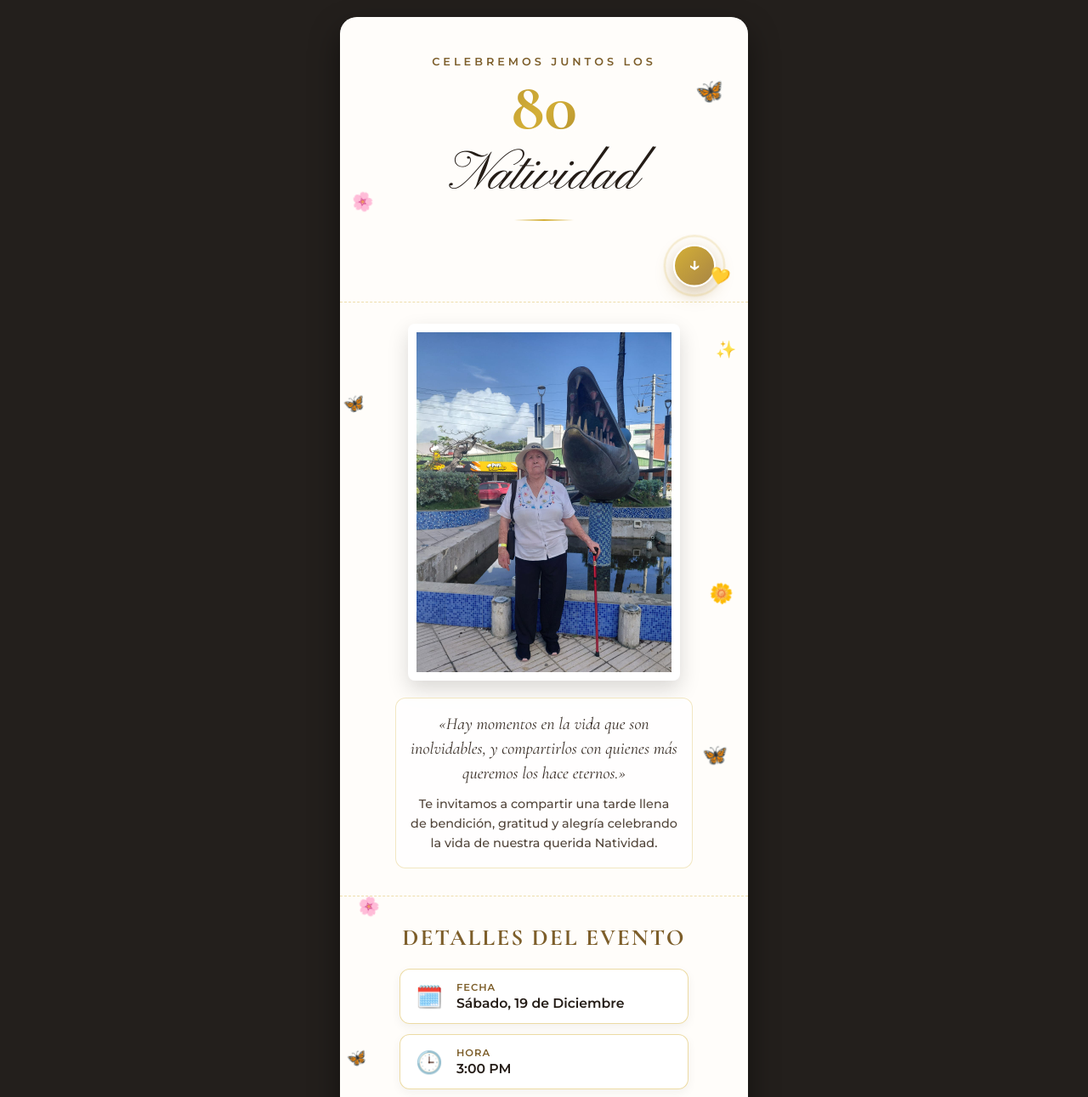
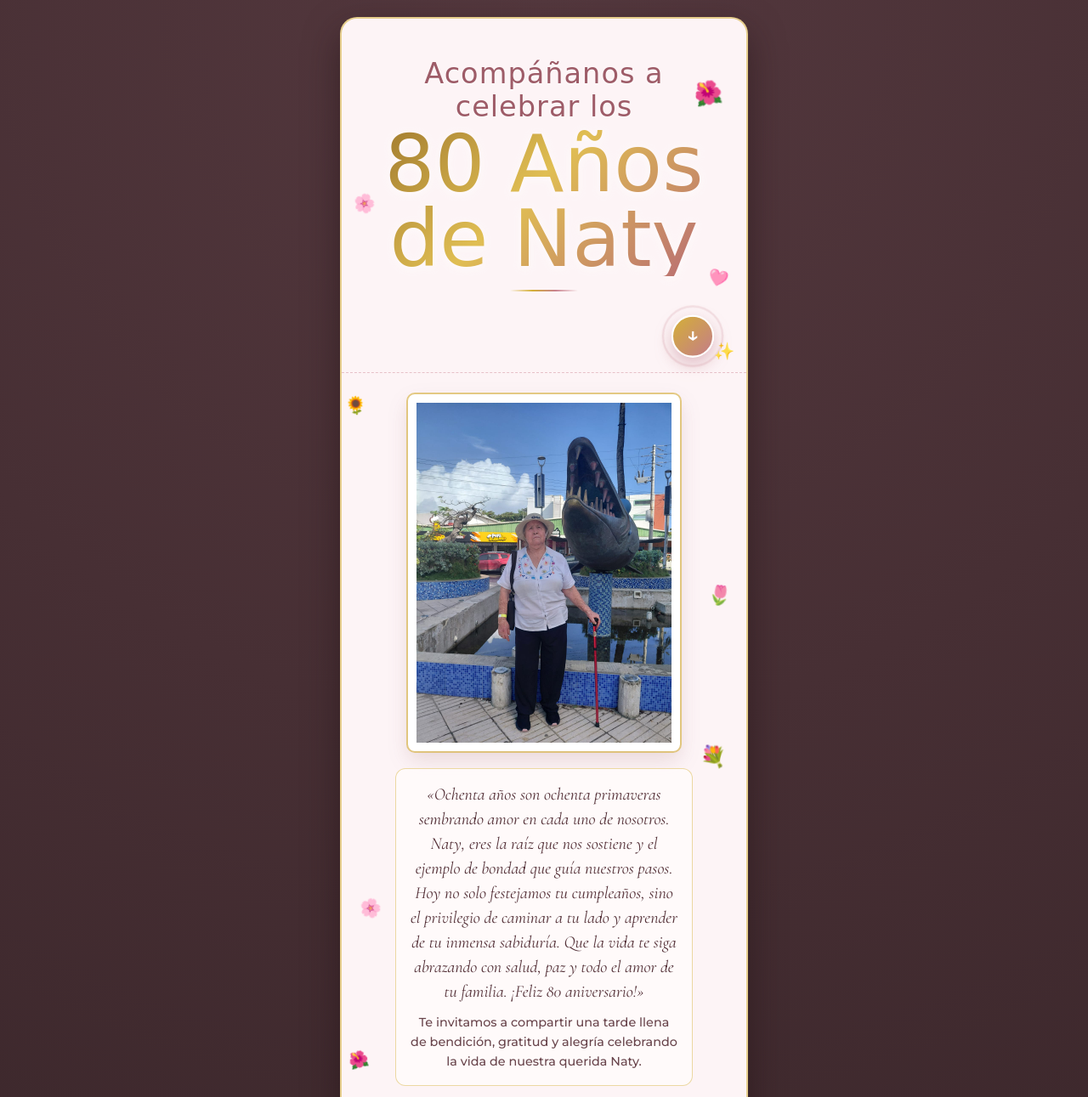
Before and after one commit to fredyvargas4511-max/invitacion, a plain HTML site: page index.html in a window 1280 px wide. Shown: the top 1291 px of the page at 85% size. Drawn offline with nearby package versions, Linux system fonts and the light colour scheme; a web font is replaced by a local one.

Commit message:
cambio de color, iconos, leyenda

```diff
--- a/index.html
+++ b/index.html
@@ -5,13 +5,15 @@
   <meta name="viewport" content="width=device-width, initial-scale=1.0">
   <title>Celebración 80 Años - Natividad</title>
 
+  <!-- Metadatos para vista previa en WhatsApp -->
   <meta property="og:title" content="¡Estás invitado a celebrar los 80 años de Natividad!">
   <meta property="og:description" content="19 de Diciembre - 3:00 PM. Acompáñanos a celebrar esta fecha tan especial.">
   <meta property="og:image" content="img/foto.png">
 
+  <!-- Fuentes de Google Fonts (incluye Rouge Script) -->
   <link rel="preconnect" href="https://fonts.googleapis.com">
   <link rel="preconnect" href="https://fonts.gstatic.com" crossorigin>
-  <link href="https://fonts.googleapis.com/css2?family=Cormorant+Garamond:ital,wght@0,500;0,600;0,700;1,400&family=Montserrat:wght@300;400;500;600&family=Pinyon+Script&display=swap" rel="stylesheet">
+  <link href="https://fonts.googleapis.com/css2?family=Cormorant+Garamond:ital,wght@0,500;0,600;0,700;1,400&family=Montserrat:wght@300;400;500;600&family=Pinyon+Script&family=Rouge+Script&display=swap" rel="stylesheet">
 
   <link rel="stylesheet" href="style.css">
 </head>
@@ -19,30 +21,34 @@
 
   <main class="invite-card">
 
+    <!-- Enjambre de iconos voladores flotantes por toda la tarjeta -->
     <div class="floating-elements" aria-hidden="true">
-      <span class="animated-item butterfly b1">🦋</span>
-      <span class="animated-item butterfly b2">🦋</span>
-      <span class="animated-item butterfly b3">🦋</span>
-      <span class="animated-item butterfly b4">🦋</span>
+      <span class="animated-item butterfly b1">🌺</span>
+      <span class="animated-item butterfly b2">🌻</span>
+      <span class="animated-item butterfly b3">💐</span>
+      <span class="animated-item butterfly b4">🌺</span>
       <span class="animated-item flower f1">🌸</span>
-      <span class="animated-item flower f2">🌼</span>
+      <span class="animated-item flower f2">🌷</span>
       <span class="animated-item flower f3">✨</span>
       <span class="animated-item flower f4">🌸</span>
-      <span class="animated-item heart h1">💛</span>
+      <span class="animated-item heart h1">🩷</span>
       <span class="animated-item heart h2">✨</span>
     </div>
 
+    <!-- SECCIÓN 1: BIENVENIDA Y PERSONALIZACIÓN DINÁMICA -->
     <header class="section intro-section">
+      <!-- Caja de invitado dinámico (?n=Nombre) -->
       <div id="guest-box" class="guest-box" style="display: none;">
         <span class="guest-tag">Especialmente para:</span>
         <h3 id="guest-name" class="guest-title">Invitado Especial</h3>
       </div>
 
-      <span class="gold-subtitle">CELEBREMOS JUNTOS LOS</span>
-      <div class="age-number">80</div>
-      <h1 class="person-name">Natividad</h1>
+      <span class="gold-subtitle">Acompáñanos a celebrar los</span>
+      <div class="age-number">80 Años de Naty</div>
+      <h1 class="person-name"></h1>
       <div class="divider-gold"></div>
 
+      <!-- Contenedor alineado a la derecha para la flecha 1 -->
       <div class="arrow-container-right">
         <a href="#detalles" class="scroll-arrow" aria-label="Bajar a detalles">
           <span class="arrow-symbol">↓</span>
@@ -51,20 +57,22 @@
       </div>
     </header>
 
+    <!-- SECCIÓN 2: FOTO Y LEYENDA -->
     <section class="section portrait-section">
       <div class="photo-frame">
         <img src="img/foto.png" alt="Natividad" class="photo">
       </div>
       <div class="legend-box">
         <p class="legend-quote">
-          «Hay momentos en la vida que son inolvidables, y compartirlos con quienes más queremos los hace eternos.»
+          «Ochenta años son ochenta primaveras sembrando amor en cada uno de nosotros. Naty, eres la raíz que nos sostiene y el ejemplo de bondad que guía nuestros pasos. Hoy no solo festejamos tu cumpleaños, sino el privilegio de caminar a tu lado y aprender de tu inmensa sabiduría. Que la vida te siga abrazando con salud, paz y todo el amor de tu familia. ¡Feliz 80 aniversario!»
         </p>
         <p class="legend-body">
-          Te invitamos a compartir una tarde llena de bendición, gratitud y alegría celebrando la vida de nuestra querida Natividad.
+          Te invitamos a compartir una tarde llena de bendición, gratitud y alegría celebrando la vida de nuestra querida Naty.
         </p>
       </div>
     </section>
 
+    <!-- SECCIÓN 3: FECHA, HORA Y LUGAR -->
     <section class="section event-details" id="detalles">
       <h2 class="section-title">Detalles del Evento</h2>
 
@@ -96,7 +104,9 @@
       </div>
     </section>
 
+    <!-- SECCIÓN 4: LLUVIA DE SOBRES -->
     <section class="section gift-section" id="sobres">
+      <!-- Flecha 2 ENCIMA de la lluvia de sobres y alineada a la derecha -->
       <div class="arrow-container-right arrow-above-gift">
         <a href="#confirmacion" class="scroll-arrow secondary-arrow" aria-label="Bajar a confirmación">
           <span class="arrow-symbol">↓</span>
@@ -116,16 +126,17 @@
       </p>
     </section>
 
+    <!-- SECCIÓN 5: CONFIRMACIÓN Y BOTONES -->
     <footer class="section rsvp-section" id="confirmacion">
-      <p class="rsvp-reminder">Tu presencia engalana nuestra bella fiesta.</p>
+      <p class="rsvp-reminder">Tu presencia engalana nuestra fiesta.</p>
       <p class="rsvp-deadline">Por favor confirma tu asistencia antes del <strong>15 de Noviembre</strong></p>
 
       <div class="action-buttons">
-        <a href="https://maps.app.goo.gl/8xYeyvQGwHyiFUXd8" target="_blank" class="btn btn-gold">
+        <a href="https://maps.google.com" target="_blank" class="btn btn-rose-gold">
           <span>🗺️</span> Ver Ubicación
         </a>
 
-        <a id="btn-whatsapp" href="https://wa.me/573118090531?text=¡Hola!%20Confirmo%20mi%20asistencia%20al%20cumpleaños%2080%20de%20Natividad" target="_blank" class="btn btn-whatsapp">
+        <a id="btn-whatsapp" href="https://wa.me/573175486111?text=¡Hola!%20Confirmo%20mi%20asistencia%20al%20cumpleaños%2080%20de%20Natividad" target="_blank" class="btn btn-whatsapp">
           <span>💬</span> Confirmar por WhatsApp
         </a>
       </div>
@@ -135,6 +146,7 @@
 
   </main>
 
+  <!-- Script para la personalización de cada invitado -->
   <script>
     const urlParams = new URLSearchParams(window.location.search);
     const guestParam = urlParams.get('n');
@@ -143,17 +155,15 @@
       const cleanName = decodeURIComponent(guestParam.replace(/\+/g, ' ')).trim();
 
       if (cleanName.length > 0) {
-        // Muestra la tarjeta con el nombre del invitado
         const guestBox = document.getElementById('guest-box');
         const guestName = document.getElementById('guest-name');
         guestName.textContent = cleanName;
         guestBox.style.display = 'block';
 
-        // Modifica el enlace de WhatsApp para que el mensaje salga personalizado
         const waBtn = document.getElementById('btn-whatsapp');
         if (waBtn) {
           const customMsg = encodeURIComponent(`¡Hola! Confirmo la asistencia de ${cleanName} al cumpleaños 80 de Natividad.`);
-          waBtn.href = `https://wa.me/573118090531?text=${customMsg}`;
+          waBtn.href = `https://wa.me/573175486111?text=${customMsg}`;
         }
       }
     }
--- a/style.css
+++ b/style.css
@@ -9,36 +9,39 @@ html {
   padding: 0;
 }
 
+/* Fondo exterior en tono palo de rosa profundo */
 body {
   min-height: 100vh;
-  background-color: #231f1c;
+  background-color: #3d282c;
+  background-image: radial-gradient(circle at top, #54383e 0%, #2d1d20 100%);
   display: flex;
   justify-content: center;
   align-items: flex-start;
   padding: 20px 12px;
   font-family: 'Montserrat', sans-serif;
-  color: #2b241f;
+  color: #3b282b;
 }
 
-/* Tarjeta principal */
+/* Tarjeta principal con base rosa empolvado suave y borde dorado */
 .invite-card {
   width: 100%;
   max-width: 480px;
-  background-color: #fffdfa;
+  background-color: #fdf5f6;
   background-image: url('img/fondo.jpg');
   background-repeat: repeat-y;
   background-position: top center;
   background-size: 100% auto;
+  border: 2px solid rgba(212, 175, 55, 0.55);
   border-radius: 20px;
-  box-shadow: 0 16px 36px rgba(0, 0, 0, 0.45);
+  box-shadow: 0 18px 40px rgba(34, 18, 21, 0.55);
   overflow: hidden;
   position: relative;
 }
 
-/* Capa semitransparente para ver el fondo floral */
+/* Capa semitransparente con matiz palo de rosa claro */
 .section {
   position: relative;
-  background: rgba(255, 253, 250, 0.42);
+  background: rgba(253, 244, 245, 0.52);
   backdrop-filter: blur(0.5px);
   padding: 32px 24px;
   text-align: center;
@@ -102,20 +105,20 @@ body {
   50% { transform: scale(1.2); opacity: 1; }
 }
 
-/* 1. SECCIÓN PORTADA */
+/* 1. SECCIÓN PORTADA CON ROUGE SCRIPT */
 .intro-section {
   padding-top: 45px;
   padding-bottom: 25px;
 }
 
 .guest-box {
-  background: rgba(255, 255, 255, 0.9);
-  border: 1px solid rgba(212, 175, 55, 0.6);
+  background: rgba(255, 250, 251, 0.92);
+  border: 1.5px solid #d4af37;
   border-radius: 12px;
   padding: 10px 18px;
   margin: 0 auto 20px auto;
   max-width: 320px;
-  box-shadow: 0 4px 12px rgba(0, 0, 0, 0.06);
+  box-shadow: 0 4px 14px rgba(176, 114, 125, 0.16);
 }
 
 .guest-tag {
@@ -123,53 +126,56 @@ body {
   font-size: 0.72rem;
   letter-spacing: 2px;
   text-transform: uppercase;
-  color: #7d5e2a;
+  color: #a66370;
   font-weight: 600;
 }
 
 .guest-title {
   font-family: 'Cormorant Garamond', serif;
   font-size: 1.6rem;
-  color: #241c16;
+  color: #4a2c32;
   margin-top: 3px;
   font-weight: 700;
 }
 
 .gold-subtitle {
   display: block;
-  font-size: 0.8rem;
-  letter-spacing: 4px;
-  color: #7d5e2a;
-  font-weight: 600;
-  margin-bottom: 6px;
-  text-shadow: 0 1px 2px rgba(255, 255, 255, 0.8);
+  font-family: 'Rouge Script', cursive;
+  font-size: 2.1rem;
+  letter-spacing: 1px;
+  text-transform: none;
+  color: #9e5c68;
+  font-weight: 400;
+  margin-bottom: 2px;
+  text-shadow: 0 1px 2px rgba(255, 255, 255, 0.9);
 }
 
 .age-number {
-  font-family: 'Cormorant Garamond', serif;
-  font-size: 5rem;
-  font-weight: 700;
-  line-height: 1;
-  background: linear-gradient(135deg, #856526 0%, #d4af37 50%, #6d4f19 100%);
+  font-family: 'Rouge Script', cursive;
+  font-size: 5.8rem;
+  font-weight: 400;
+  line-height: 0.95;
+  background: linear-gradient(135deg, #9c752b 0%, #e0be53 45%, #b56576 100%);
   -webkit-background-clip: text;
   -webkit-text-fill-color: transparent;
-  margin: 2px 0 6px 0;
-  filter: drop-shadow(0 2px 4px rgba(255, 255, 255, 0.6));
+  margin: 4px 0 8px 0;
+  padding: 0 14px;
+  filter: drop-shadow(0 2px 4px rgba(255, 255, 255, 0.7));
 }
 
 .person-name {
-  font-family: 'Pinyon Script', cursive;
-  font-size: 4rem;
+  font-family: 'Rouge Script', cursive;
+  font-size: 4.5rem;
   font-weight: 400;
-  color: #241c16;
-  line-height: 1.1;
-  text-shadow: 0 1px 4px rgba(255, 255, 255, 0.8);
+  color: #4a2c32;
+  line-height: 1.05;
+  text-shadow: 0 1px 4px rgba(255, 255, 255, 0.9);
 }
 
 .divider-gold {
-  width: 70px;
+  width: 80px;
   height: 2px;
-  background: linear-gradient(90deg, transparent, #d4af37, transparent);
+  background: linear-gradient(90deg, transparent, #d4af37, #c9828e, transparent);
   margin: 16px auto 20px auto;
 }
 
@@ -194,14 +200,14 @@ body {
   justify-content: center;
   width: 50px;
   height: 50px;
-  background: linear-gradient(135deg, #d4af37 0%, #a88544 100%);
+  background: linear-gradient(135deg, #d4af37 0%, #c47d89 100%);
   border: 2px solid #ffffff;
   border-radius: 50%;
   color: #ffffff;
   text-decoration: none;
   font-size: 1.5rem;
   font-weight: bold;
-  box-shadow: 0 8px 20px rgba(168, 133, 68, 0.45);
+  box-shadow: 0 8px 20px rgba(181, 101, 118, 0.4);
   animation: bounceArrow 1.5s infinite ease-in-out;
   cursor: pointer;
 }
@@ -218,7 +224,7 @@ body {
   left: -7px;
   right: -7px;
   bottom: -7px;
-  border: 2px solid rgba(212, 175, 55, 0.75);
+  border: 2px solid rgba(201, 130, 142, 0.75);
   border-radius: 50%;
   animation: pulseRing 1.5s infinite cubic-bezier(0.215, 0.61, 0.355, 1);
 }
@@ -236,7 +242,7 @@ body {
 
 /* 2. SECCIÓN FOTO Y LEYENDA */
 .portrait-section {
-  border-top: 1px dashed rgba(212, 175, 55, 0.4);
+  border-top: 1px dashed rgba(201, 130, 142, 0.45);
   padding-top: 25px;
 }
 
@@ -245,10 +251,11 @@ body {
   max-width: 320px;
   margin: 0 auto 20px auto;
   border: 10px solid #ffffff;
+  outline: 2px solid rgba(212, 175, 55, 0.6);
   border-radius: 8px;
-  box-shadow: 0 10px 24px rgba(0, 0, 0, 0.15);
+  box-shadow: 0 10px 24px rgba(138, 79, 90, 0.18);
   overflow: hidden;
-  background-color: #eee;
+  background-color: #f7e8ea;
 }
 
 .photo-frame .photo {
@@ -261,10 +268,10 @@ body {
 .legend-box {
   max-width: 350px;
   margin: 0 auto;
-  background: rgba(255, 255, 255, 0.72);
+  background: rgba(255, 250, 251, 0.82);
   padding: 16px;
   border-radius: 12px;
-  border: 1px solid rgba(212, 175, 55, 0.3);
+  border: 1px solid rgba(212, 175, 55, 0.45);
 }
 
 .legend-quote {
@@ -272,30 +279,30 @@ body {
   font-style: italic;
   font-size: 1.25rem;
   line-height: 1.45;
-  color: #382e26;
+  color: #543138;
   margin-bottom: 10px;
 }
 
 .legend-body {
   font-size: 0.9rem;
   line-height: 1.6;
-  color: #52463b;
+  color: #69454c;
   font-weight: 500;
 }
 
 .section-title {
   font-family: 'Cormorant Garamond', serif;
   font-size: 1.7rem;
-  color: #7d5e2a;
+  color: #9e5c68;
   text-transform: uppercase;
   letter-spacing: 2px;
   margin-bottom: 20px;
-  text-shadow: 0 1px 2px rgba(255, 255, 255, 0.8);
+  text-shadow: 0 1px 2px rgba(255, 255, 255, 0.9);
 }
 
 /* 3. SECCIÓN DETALLES */
 .event-details {
-  border-top: 1px dashed rgba(212, 175, 55, 0.4);
+  border-top: 1px dashed rgba(201, 130, 142, 0.45);
 }
 
 .details-list {
@@ -310,12 +317,13 @@ body {
   display: flex;
   align-items: center;
   gap: 16px;
-  background: rgba(255, 255, 255, 0.88);
-  border: 1px solid rgba(212, 175, 55, 0.45);
+  background: rgba(255, 250, 251, 0.92);
+  border: 1px solid rgba(212, 175, 55, 0.55);
+  border-left: 4px solid #c9828e;
   border-radius: 12px;
   padding: 14px 18px;
   text-align: left;
-  box-shadow: 0 4px 12px rgba(0, 0, 0, 0.05);
+  box-shadow: 0 4px 12px rgba(138, 79, 90, 0.08);
 }
 
 .detail-icon {
@@ -327,31 +335,31 @@ body {
   font-size: 0.72rem;
   text-transform: uppercase;
   letter-spacing: 1px;
-  color: #7d5e2a;
+  color: #a3626e;
   font-weight: 600;
 }
 
 .detail-info .detail-val {
   font-size: 0.98rem;
   font-weight: 600;
-  color: #241c16;
+  color: #4a2c32;
   margin-top: 2px;
 }
 
 .detail-info .detail-sub {
   font-size: 0.8rem;
-  color: #5c4f44;
+  color: #755057;
 }
 
 /* 4. SECCIÓN LLUVIA DE SOBRES */
 .gift-section {
-  border-top: 1px dashed rgba(212, 175, 55, 0.4);
+  border-top: 1px dashed rgba(201, 130, 142, 0.45);
 }
 
 .gift-icon-container {
   margin: 0 auto 14px auto;
-  width: 320px;
-  height: 320px;
+  width: 240px;
+  height: 120px;
   display: flex;
   align-items: center;
   justify-content: center;
@@ -373,30 +381,30 @@ body {
   margin: 0 auto;
   font-size: 0.92rem;
   line-height: 1.6;
-  color: #4f4236;
-  background: rgba(255, 255, 255, 0.75);
+  color: #5c3a40;
+  background: rgba(255, 250, 251, 0.82);
   padding: 14px 18px;
   border-radius: 12px;
-  border: 1px solid rgba(212, 175, 55, 0.3);
+  border: 1px solid rgba(212, 175, 55, 0.45);
 }
 
 /* 5. SECCIÓN CONFIRMACIÓN */
 .rsvp-section {
-  border-top: 1px dashed rgba(212, 175, 55, 0.4);
+  border-top: 1px dashed rgba(201, 130, 142, 0.45);
   padding-bottom: 50px;
 }
 
 .rsvp-reminder {
   font-family: 'Cormorant Garamond', serif;
   font-size: 1.3rem;
-  color: #382e26;
+  color: #543138;
   font-style: italic;
   margin-bottom: 4px;
 }
 
 .rsvp-deadline {
   font-size: 0.85rem;
-  color: #594d42;
+  color: #6e4850;
   margin-bottom: 22px;
 }
 
@@ -426,20 +434,22 @@ body {
   transform: scale(0.97);
 }
 
-.btn-gold {
-  background: linear-gradient(135deg, #d4af37 0%, #9e7b39 100%);
+.btn-rose-gold {
+  background: linear-gradient(135deg, #d4af37 0%, #c47d89 100%);
+  border: 1px solid rgba(255, 255, 255, 0.5);
   color: #ffffff;
-  box-shadow: 0 4px 14px rgba(158, 123, 57, 0.35);
+  box-shadow: 0 4px 14px rgba(196, 125, 137, 0.4);
 }
 
 .btn-whatsapp {
-  background: linear-gradient(135deg, #25D366 0%, #128C7E 100%);
+  background: linear-gradient(135deg, #b56576 0%, #8f4756 100%);
+  border: 1.5px solid #d4af37;
   color: #ffffff;
-  box-shadow: 0 4px 14px rgba(37, 211, 102, 0.35);
+  box-shadow: 0 4px 14px rgba(143, 71, 86, 0.4);
 }
 
 .closing-phrase {
-  font-family: 'Pinyon Script', cursive;
-  font-size: 2.1rem;
-  color: #7d5e2a;
+  font-family: 'Rouge Script', cursive;
+  font-size: 2.5rem;
+  color: #9e5c68;
 }
```
Also changed, not shown: img/sobre.png.
